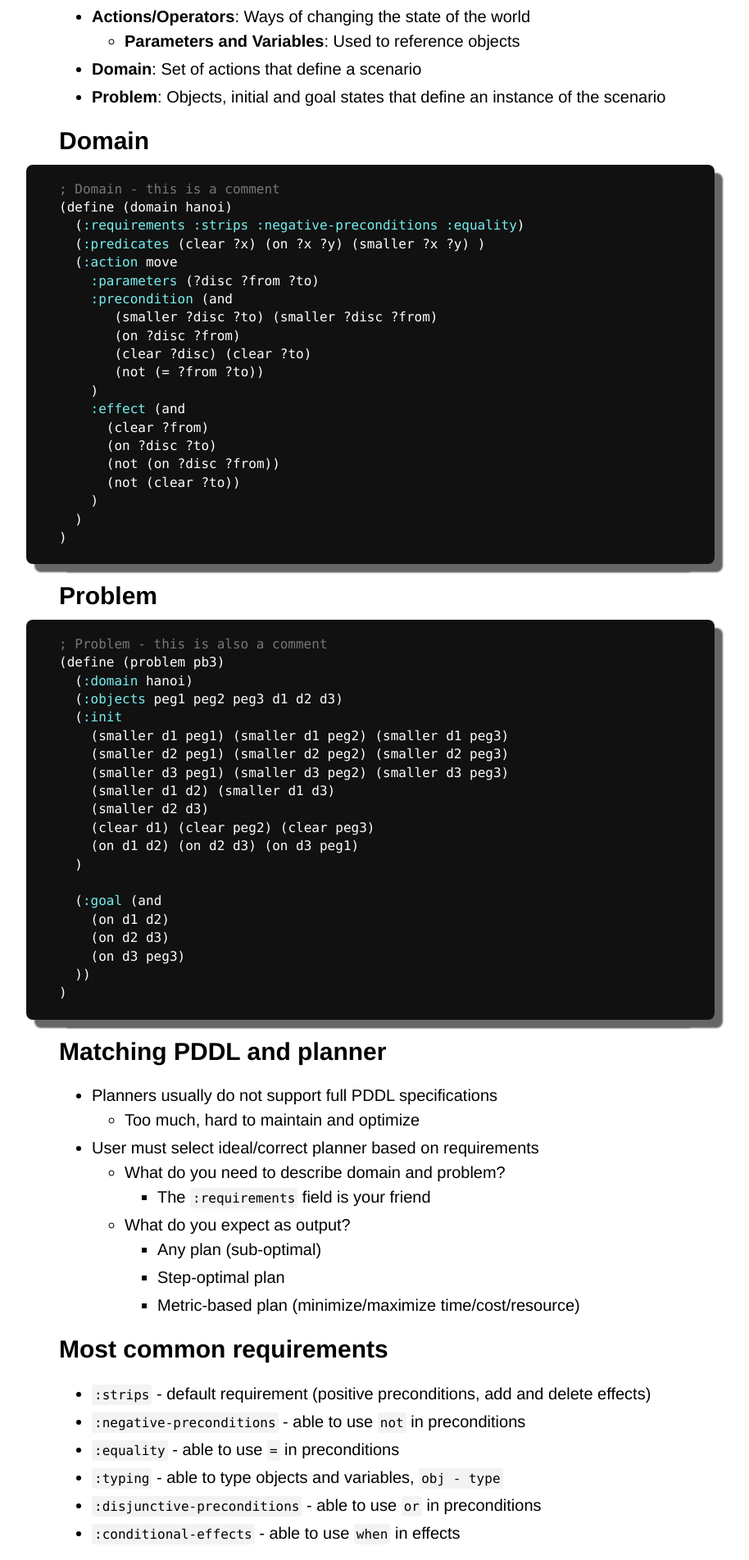
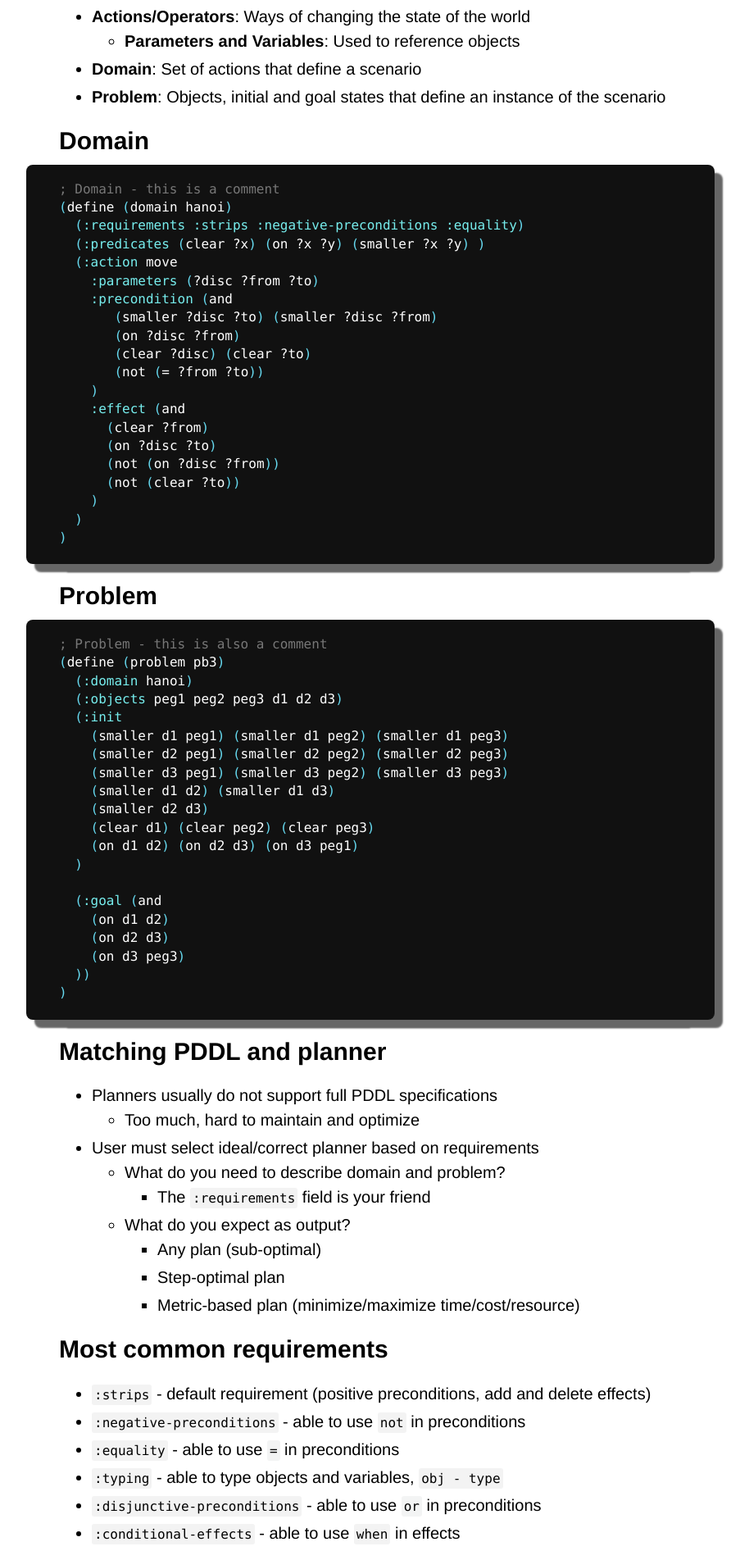
Before and after one commit to Maumagnaguagno/maumagnaguagno.github.io, a Jekyll site: the page built from pddl.md, in a window 1280 px wide. Shown: the part 908-2811 px from the top of the page at 82% size, without its empty margins (188-1102 px from the left). Built offline with Jekyll 4.4.1, drawn with Linux system fonts in a browser that asks for light colours; our own code applies the rules of GitHub Pages for plain Markdown files.

Commit message:
Blue punctuation in highlight

```diff
--- a/css/_highlight.scss
+++ b/css/_highlight.scss
@@ -15,6 +15,7 @@
   .ge { font-style: italic } /* Generic.Emph */
   .gs { font-weight: bold } /* Generic.Strong */
 
+  .p,  /* Punctuation */
   .k,  /* Keyword */
   .kc, /* Keyword.Constant */
   .kd, /* Keyword.Declaration */
@@ -38,9 +39,8 @@
   .nt, /* Name.Tag */
   .gd { color: #f92672 } /* Generic.Deleted & Diff Deleted */
 
+  .w,  /* Text.Whitespace */
   .n,  /* Name */
-  .p,  /* Punctuation */
-  .w,  /* Text.Whitespace */
   .nb, /* Name.Builtin */
   .bp, /* Name.Builtin.Pseudo */
   .ni, /* Name.Entity */
```
